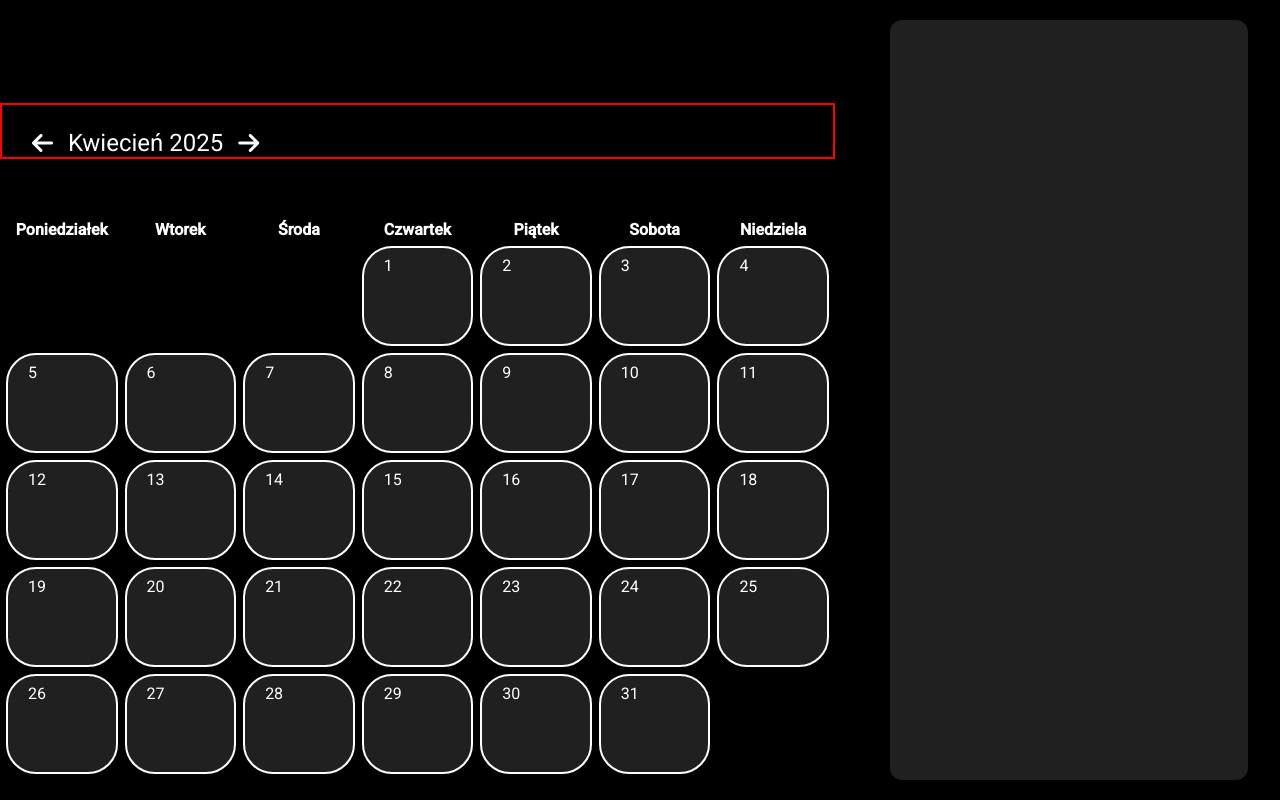
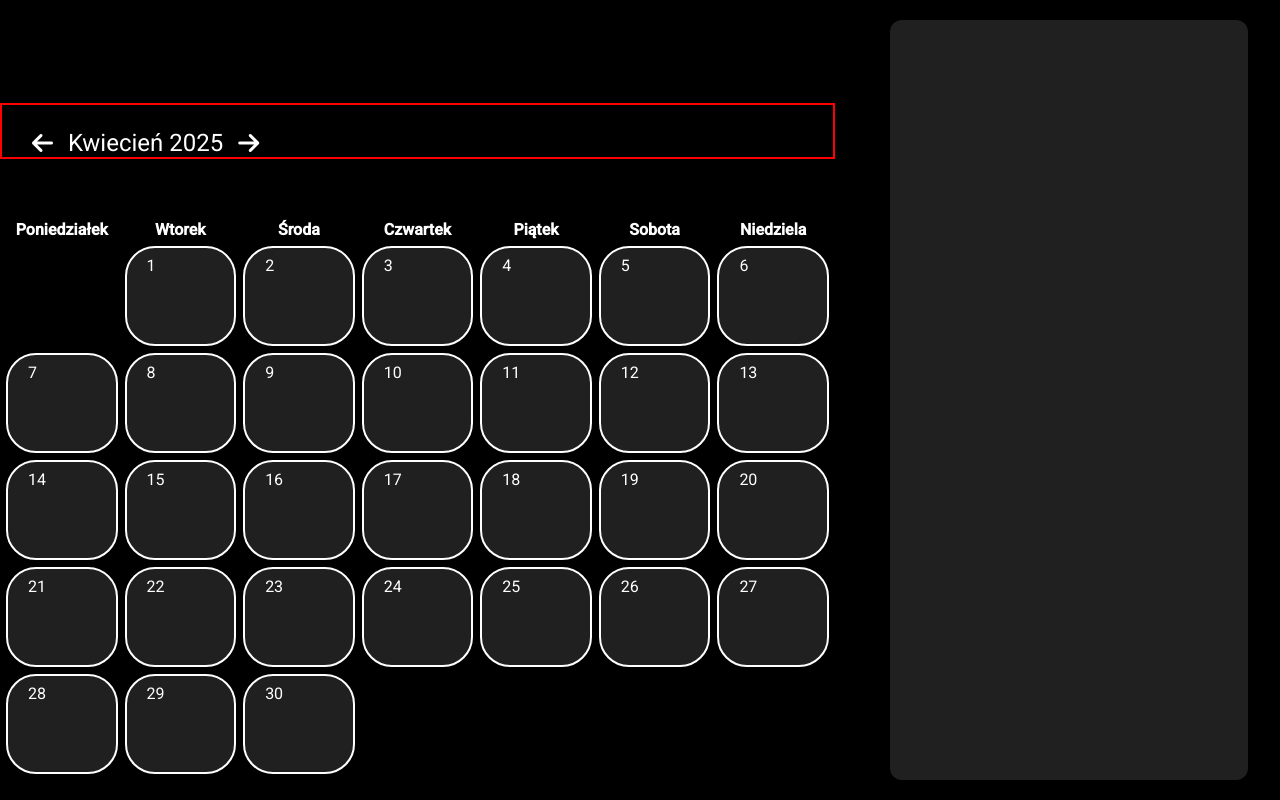
Before and after one commit to 01szak/cpsfFrontendv2, an Angular app: page /calendar in a window 1280 px wide. Built offline with nearby package versions, Linux system fonts and the light colour scheme.

Commit message:
connected calendar with date picker

```diff
--- a/src/app/calendar-page/calendar-page.component.html
+++ b/src/app/calendar-page/calendar-page.component.html
@@ -1,5 +1,5 @@
 <div class="content">
   <app-date-picker (month)="changeMonth($event)" (year)="changeYear($event)" ></app-date-picker>
   <app-reservation-panel></app-reservation-panel>
-  <app-calendar ></app-calendar>
+  <app-calendar [month]="month"  [year]="year"></app-calendar>
 </div>
--- a/src/app/calendar-page/calendar-page.component.ts
+++ b/src/app/calendar-page/calendar-page.component.ts
@@ -17,12 +17,11 @@ import {DatePickerComponent} from '../date-picker/date-picker.component';
   styleUrl: './calendar-page.component.css'
 })
 export class CalendarPageComponent {
-  months: string[] = ["Styczeń", "Luty", "Marzec", "Kwiecień", "Maj", "Czerwiec", "Lipiec", "Sierpień", "Wrzesień", "Październik", "Listopad", "Grudzień"];
 
-  @Input() month: string = this.months[new Date().getMonth()];
-  @Input() year: number = new Date().getFullYear();
+   month: number = new Date().getMonth();
+   year: number = new Date().getFullYear();
 
-  changeMonth(event:string) {
+  changeMonth(event:number) {
   console.log(event)
     this.month = event;
   }
--- a/src/app/calendar-page/calendar/calendar.component.ts
+++ b/src/app/calendar-page/calendar/calendar.component.ts
@@ -1,4 +1,4 @@
-import {Component, OnInit} from '@angular/core';
+import {Component, Input, OnChanges, OnInit, SimpleChanges} from '@angular/core';
 import {MatTable} from '@angular/material/table';
 import {CalendarCellComponent} from './calendar-cell/calendar-cell.component';
 
@@ -12,31 +12,38 @@ import {CalendarCellComponent} from './calendar-cell/calendar-cell.component';
   standalone: true,
   styleUrl: './calendar.component.css'
 })
-export class CalendarComponent implements OnInit {
-  weekDays: string[] = ["Poniedziałek", "Wtorek", "Środa", "Czwartek", "Piątek", "Sobota","Niedziela" ];
-  days:(number | null)[] = [];
-  firstDayOfTheMonth!: number;
-  lastDayOfTheMonth!: number;
-  month: number = 4;
-  year:number = 2025;
+export class CalendarComponent implements OnInit, OnChanges {
+  weekDays: string[] = ["Poniedziałek", "Wtorek", "Środa", "Czwartek", "Piątek", "Sobota", "Niedziela"];
+
+  days: (number | null)[] = [];
+  @Input() month: number = new Date().getMonth();
+  @Input() year: number = new Date().getFullYear();
 
   ngOnInit(): void {
-  this.generateDays()
+    this.generateDays()
+  }
+
+  ngOnChanges(changes: SimpleChanges) {
+   if (changes["month"] || changes["year"]) {
+     this.generateDays();
+   }
   }
 
   generateDays() {
+    this.days = []
     const firstDay = new Date(this.year, this.month, 1).getDay();
-    const formattedFirstDay = firstDay  === 0 ? 6 : firstDay - 1
+    const formattedFirstDay = firstDay === 0 ? 6 : firstDay - 1
     const daysInMonth = new Date(this.year, this.month + 1, 0).getDate();
 
-    for (let i = 0; i <formattedFirstDay ; i++) {
+    for (let i = 0; i < formattedFirstDay; i++) {
       this.days.push(null);
     }
-    for (let i = 1; i <= daysInMonth ; i++) {
+    for (let i = 1; i <= daysInMonth; i++) {
       this.days.push(i);
     }
 
   }
+
   // setFirstRow() {
   //   const today = new Date();
   //   this.firstDayOfTheMonth = new Date(today.setDate(1)).getDay() - 3 ;
--- a/src/app/date-picker/date-picker.component.ts
+++ b/src/app/date-picker/date-picker.component.ts
@@ -10,7 +10,7 @@ import {Component, EventEmitter, OnInit, Output} from '@angular/core';
 export class DatePickerComponent implements OnInit {
   months: string[] = ["Styczeń", "Luty", "Marzec", "Kwiecień", "Maj", "Czerwiec", "Lipiec", "Sierpień", "Wrzesień", "Październik", "Listopad", "Grudzień"];
   currentMonth: string = this.months[new Date().getMonth()];
-  @Output() month = new EventEmitter<string>();
+  @Output() month = new EventEmitter<number>();
   @Output() year= new EventEmitter<number>();
   yearForTemplate: number = new Date().getFullYear();
   monthForTemplate: string = this.months[new Date().getMonth()]
@@ -27,9 +27,9 @@ export class DatePickerComponent implements OnInit {
       this.year.emit(this.yearForTemplate)
       index = this.months.length;
     }
-    let month = this.months[index - 1];
-    this.currentMonth = month
-    this.monthForTemplate = month;
+    let month = index - 1;
+    this.currentMonth = this.months[month];
+    this.monthForTemplate = this.months[month];
     this.month.emit(month)
   }
 
@@ -40,9 +40,9 @@ export class DatePickerComponent implements OnInit {
       this.year.emit(this.yearForTemplate)
       index = -1
     }
-    let month = this.months[index + 1];
-    this.currentMonth = month;
-    this.monthForTemplate = month;
+    let month = index + 1;
+    this.currentMonth = this.months[month];
+    this.monthForTemplate = this.months[month];
     this.month.emit(month);
   }
 }
```
